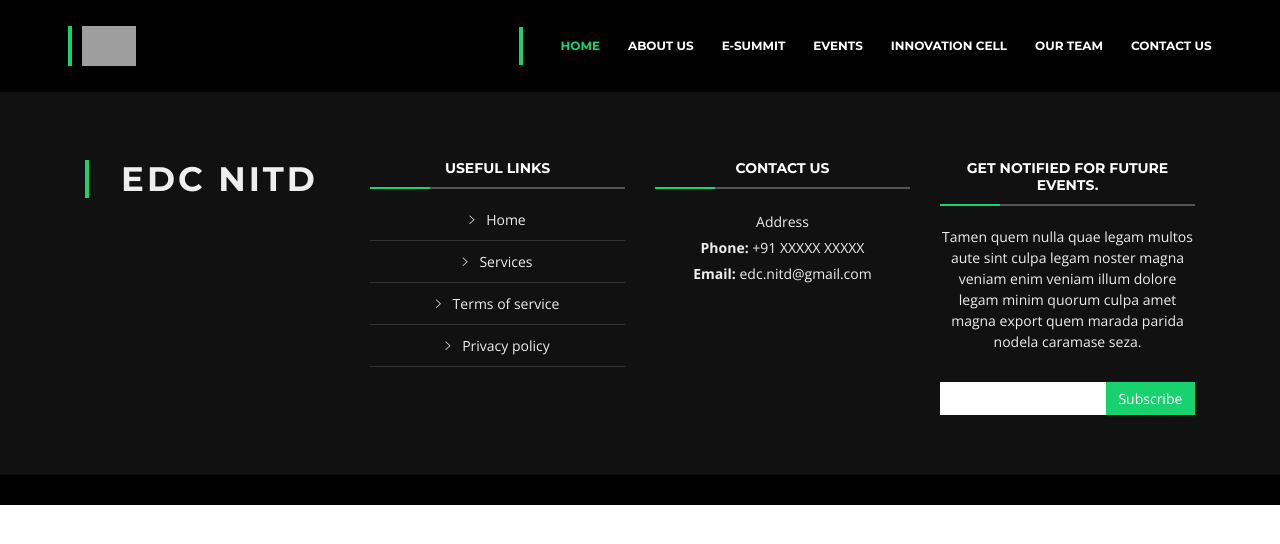
After one commit to edcNITD-website/edcNITD-website, a Django app: template website/team/templates/team/base_team.html in a window 1280 px wide. The commit adds this page. Shown: the top 544 px of the page. Run offline with Django 3.2, Linux system fonts and the light colour scheme; the template is opened without the code that fills it, so the values that code supplies are empty; some libraries are stand-ins or nearby versions; some web fonts are replaced; grey boxes are pictures that could not be loaded.

Commit message:
navbar added

```diff
--- a/website/static/css/teams.css
+++ b/website/team/static/css/teams.css
@@ -2,6 +2,7 @@
 .container{
     text-align: center;
     justify-content: center;
+    padding-top: 100px;
 }
 
 .team-title{
--- /dev/null
+++ b/website/team/templates/team/base_team.html
@@ -0,0 +1,225 @@
+{% load static %}
+<!DOCTYPE html>
+<html lang="en">
+
+<head>
+    <meta charset="utf-8">
+    <meta content="width=device-width, initial-scale=1.0" name="viewport">
+
+    <title>EDC | Team</title>
+    <meta content="" name="descriptison">
+    <meta content="" name="keywords">
+
+
+    <link href="{% static 'img/edc_black.png' %}" rel="icon">
+
+    <link href="{% static 'img/edc_black.png' %}" rel="apple-touch-icon">
+
+    <!-- CSS, Bootstrap, Font -->
+    <link rel="stylesheet" type="text/css" href="{% static "css/teams.css" %}">
+    <link rel="stylesheet" href="https://stackpath.bootstrapcdn.com/bootstrap/4.5.0/css/bootstrap.min.css" integrity="sha384-9aIt2nRpC12Uk9gS9baDl411NQApFmC26EwAOH8WgZl5MYYxFfc+NcPb1dKGj7Sk" crossorigin="anonymous">
+    <link rel="stylesheet" href="https://stackpath.bootstrapcdn.com/font-awesome/4.7.0/css/font-awesome.min.css" integrity="sha384-wvfXpqpZZVQGK6TAh5PVlGOfQNHSoD2xbE+QkPxCAFlNEevoEH3Sl0sibVcOQVnN" crossorigin="anonymous">
+
+    <!-- Google Fonts -->
+    <link href="https://fonts.googleapis.com/css?family=Open+Sans:300,300i,400,400i,700,700i|Montserrat:300,400,500,700" rel="stylesheet">
+
+    <!-- Vendor CSS Files -->
+    <link href="{% static 'vendor/bootstrap/css/bootstrap.min.css' %}" rel="stylesheet">
+    <link href="{% static 'vendor/icofont/icofont.min.css' %}" rel="stylesheet">
+    <link href="{% static 'vendor/font-awesome/css/font-awesome.min.css' %}" rel="stylesheet">
+    <link href="{% static 'vendor/ionicons/css/ionicons.min.css' %}" rel="stylesheet">
+    <link href="{% static 'vendor/animate.css/animate.min.css' %}" rel="stylesheet">
+    <link href="{% static 'vendor/venobox/venobox.css' %}" rel="stylesheet">
+    <link href="{% static 'vendor/owl.carousel/assets/owl.carousel.min.css' %}" rel="stylesheet">
+    <link href="{% static 'vendor/aos/aos.css' %}" rel="stylesheet">
+
+    <!-- Template Main CSS File -->
+    <link href="{% static 'css/style.css' %}" rel="stylesheet">
+
+</head>
+
+<body>
+
+
+    <header id="header" class="fixed-top">
+
+        <div class="container-fluid">
+
+
+
+          <div class="row justify-content-center">
+
+            <div class="col-xl-11 d-flex align-items-center">
+
+
+
+
+
+              <a href="#" class="logo mr-auto"><img src="{%static 'img/logo.png' %}" alt="" class="img-fluid">
+
+
+
+              <nav class="nav-menu d-none d-lg-block">
+
+                <ul>
+
+                    <li class="active"><a href="#">Home</a></li>
+
+                    <li><a href="#about">About Us</a></li>
+
+                    <li><a href="">E-Summit</a></li>
+
+                    <li><a href="#services">Events</a></li>
+
+                    <li><a href="">Innovation Cell</a></li>
+
+                    <li><a href="#">Our Team</a></li>
+
+                    <li><a href="#contact">Contact Us</a></li>
+
+
+
+                  </ul>
+
+              </nav><!-- .nav-menu -->
+
+            </div>
+
+          </div>
+
+
+
+        </div>
+
+      </header><!-- End Header -->
+
+      {% block content %}{% endblock %}
+
+      <!-- ======= Footer ======= -->
+
+  <footer id="footer">
+
+    <div class="footer-top">
+
+      <div class="container">
+
+        <div class="row">
+
+
+
+          <div class="col-lg-3 col-md-6 footer-info">
+
+            <h3>EDC NITD</h3>
+
+
+
+          </div>
+
+
+
+          <div class="col-lg-3 col-md-6 footer-links">
+
+            <h4>Useful Links</h4>
+
+            <ul>
+
+              <li><i class="ion-ios-arrow-right"></i> <a href="#">Home</a></li>
+
+              <li><i class="ion-ios-arrow-right"></i> <a href="#">Services</a></li>
+
+              <li><i class="ion-ios-arrow-right"></i> <a href="#">Terms of service</a></li>
+
+              <li><i class="ion-ios-arrow-right"></i> <a href="#">Privacy policy</a></li>
+
+            </ul>
+
+          </div>
+
+
+
+          <div class="col-lg-3 col-md-6 footer-contact">
+
+            <h4>Contact Us</h4>
+
+            <p>
+
+              Address
+
+               <br>
+
+              <strong>Phone:</strong> +91 XXXXX XXXXX<br>
+
+              <strong>Email:</strong> edc.nitd@gmail.com<br>
+
+            </p>
+
+
+
+            <div class="social-links">
+
+              <a href="#" class="twitter"><i class="fa fa-twitter"></i></a>
+
+              <a href="#" class="facebook"><i class="fa fa-facebook"></i></a>
+
+              <a href="#" class="instagram"><i class="fa fa-instagram"></i></a>
+
+              <a href="#" class="google-plus"><i class="fa fa-google-plus"></i></a>
+
+              <a href="#" class="linkedin"><i class="fa fa-linkedin"></i></a>
+
+            </div>
+
+
+
+          </div>
+
+
+
+          <div class="col-lg-3 col-md-6 footer-newsletter">
+
+            <h4>Get Notified for Future Events.</h4>
+
+            <p>Tamen quem nulla quae legam multos aute sint culpa legam noster magna veniam enim veniam illum dolore legam minim quorum culpa amet magna export quem marada parida nodela caramase seza.</p>
+
+            <form action="" method="post">
+
+              <input type="email" name="email"><input type="submit" value="Subscribe">
+
+            </form>
+
+          </div>
+
+
+
+        </div>
+
+      </div>
+
+    </div>
+
+
+
+    </div>
+
+  </footer><!-- End Footer -->
+
+      <a href="#" class="back-to-top"><i class="fa fa-chevron-up"></i></a>
+
+  <!-- Vendor JS Files -->
+  <script src="{% static 'vendor/jquery/jquery.min.js' %}"></script>
+  <script src="{% static 'vendor/bootstrap/js/bootstrap.bundle.min.js' %}"></script>
+  <script src="{% static 'vendor/jquery.easing/jquery.easing.min.js' %}"></script>
+  <script src="{% static 'vendor/php-email-form/validate.js' %}"></script>
+  <script src="{% static 'vendor/waypoints/jquery.waypoints.min.js' %}"></script>
+  <script src="{% static 'vendor/counterup/counterup.min.js' %}"></script>
+  <script src="{% static 'vendor/isotope-layout/isotope.pkgd.min.js' %}"></script>
+  <script src="{% static 'vendor/venobox/venobox.min.js' %}"></script>
+  <script src="{% static 'vendor/owl.carousel/owl.carousel.min.js' %}"></script>
+  <script src="{% static 'vendor/aos/aos.js' %}"></script>
+
+  <!-- Template Main JS File -->
+  <script src="{% static 'js/main.js' %}"></script>
+
+</body>
+
+</html>
--- a/website/website/urls.py
+++ b/website/website/urls.py
@@ -24,7 +24,7 @@ urlpatterns = [
     path('event/',include('events.urls')),
     path('esummit/',include('esummit.urls')),
     path('team/',include('team.urls')),
-    path('innovationcell/',include('innovationcell.urls')),
+    # path('innovationcell/',include('innovationcell.urls')),
 ]
 
 if settings.DEBUG:
```
Also changed, not shown: website/team/templates/team/members.html (+4 -13 lines), website/db.sqlite3, website/media/memberImages/Abha.jpg (deleted), website/media/memberImages/RimaDi.jpg (deleted), website/media/memberImages/SwagataDi.jpg (deleted), website/media/memberImages/SwagataDi_sKyK8bP.jpg (deleted), 1 other file.
